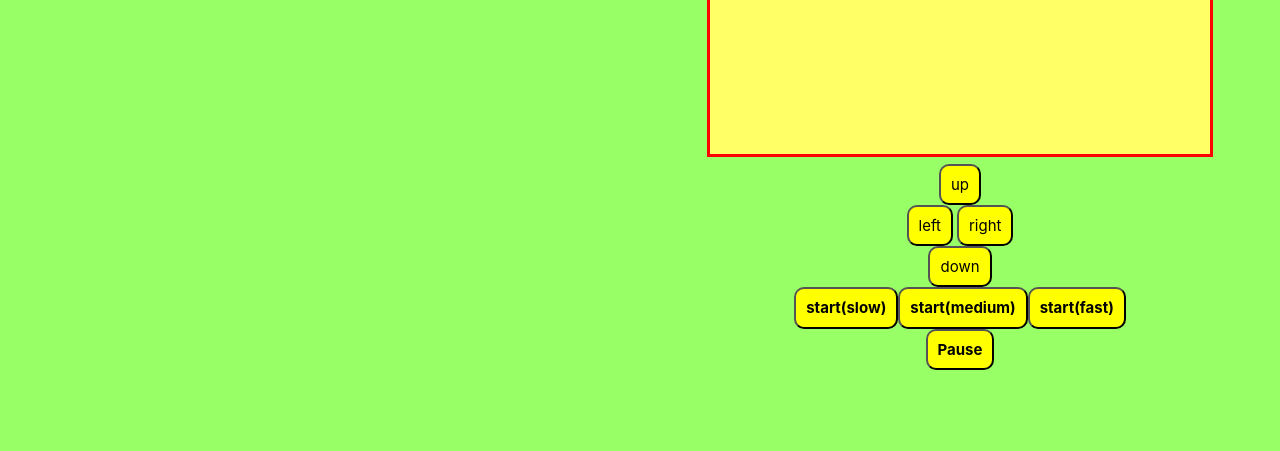
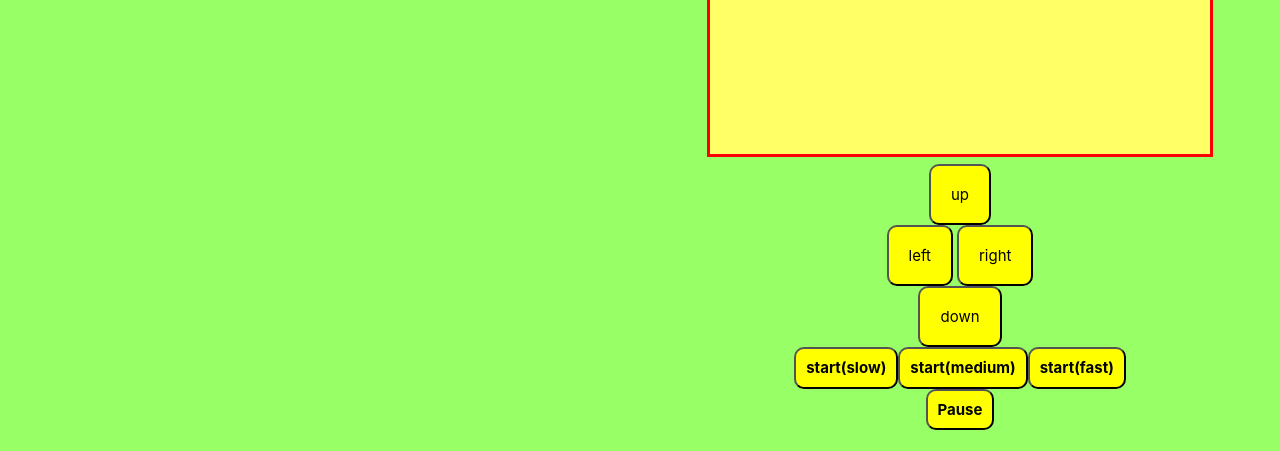
Before and after one commit to soumyajit1729/TheSnakeGame, a plain HTML site: page index.html in a window 1280 px wide. Shown: the part 349-800 px from the top of the page. Drawn offline with nearby package versions, Linux system fonts and the light colour scheme.

Commit message:
Update indexstyle.css

```diff
--- a/indexstyle.css
+++ b/indexstyle.css
@@ -15,3 +15,6 @@ button{
 	border:3px solid red;
 	top: 0px;
 }
+.ctrl{
+	padding: 20px;
+}
```
